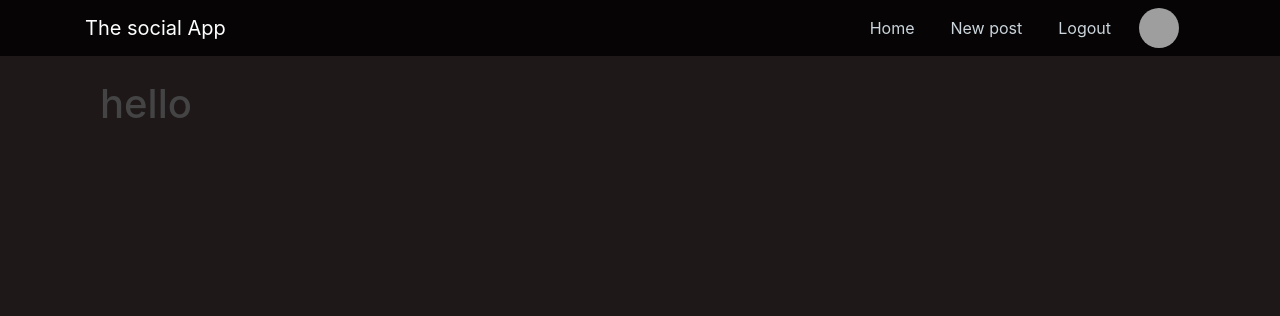
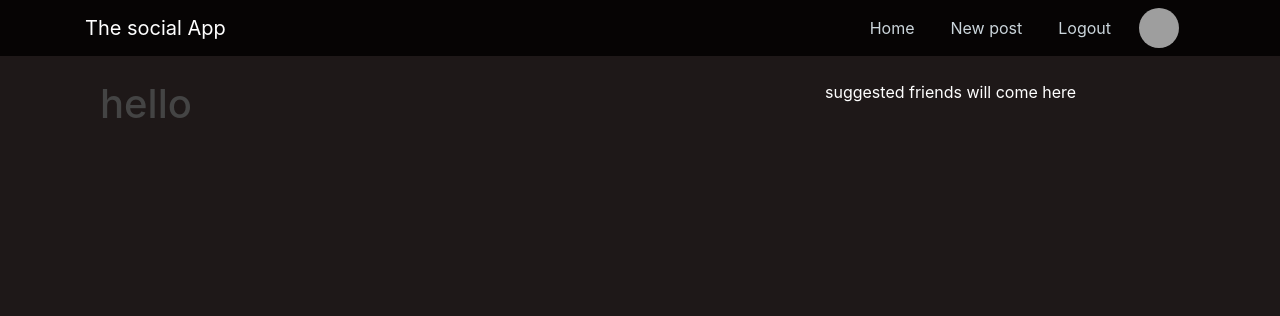
Before and after one commit to jck-bit/Threats, a Django app: page / in a window 1280 px wide. Shown: the top 316 px of the page. Run offline with Django 4.2, Linux system fonts and the light colour scheme; the visitor is signed in with stand-in values (Sample User, id 1); data that the repository does not hold is empty; some libraries are stand-ins or nearby versions; grey boxes are pictures that could not be loaded.

Commit message:
Added space for suggested friends

```diff
--- a/posts/templates/posts/base.html
+++ b/posts/templates/posts/base.html
@@ -59,6 +59,9 @@
           {% endif %}
           {% block content %}{% endblock %}
         </div>
+        <div class="friends">
+          suggested friends will come here
+        </div>
       </div>
     </main>
     <!-- Optional JavaScript -->
```
Also changed, not shown: 1 other file.
